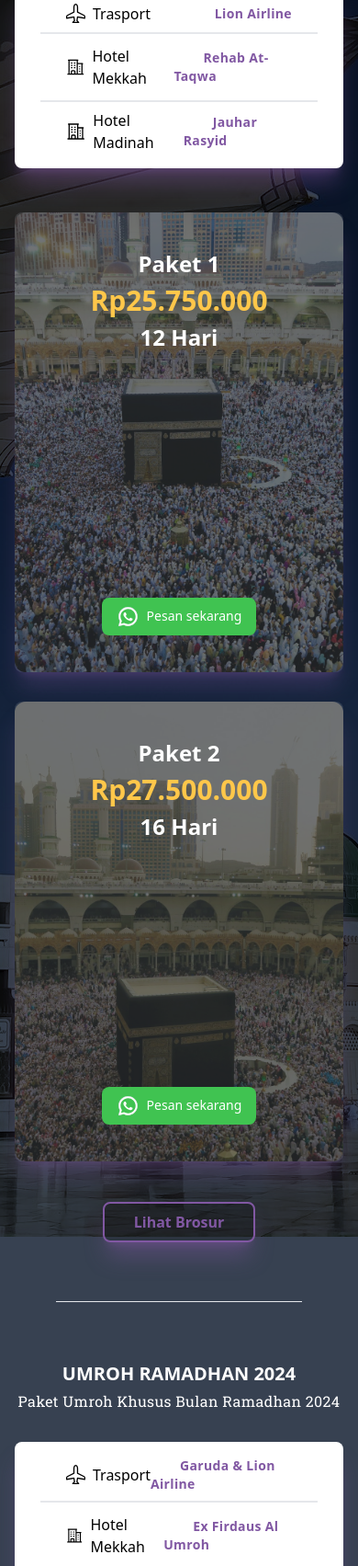
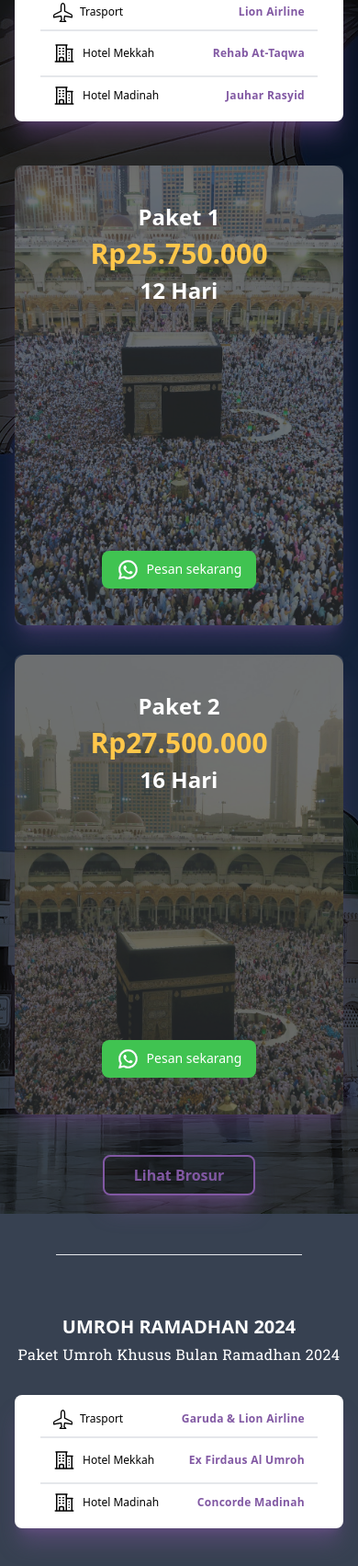
Before and after one commit to anggavirgi/bikru-zam-zam, a website: page index.html in a window 390 px wide. Shown: the part 1790-3493 px from the top of the page at 92% size. Drawn offline with nearby package versions, Linux system fonts and the light colour scheme.

Commit message:
update final

```diff
--- a/index.html
+++ b/index.html
@@ -3,6 +3,7 @@
   <head>
     <meta charset="UTF-8" />
     <meta name="viewport" content="width=device-width, initial-scale=1.0" />
+    <link rel="icon" type="image/x-icon" href="./assets/img/logo.png" />
 
     <title>Bikru Zam Zam</title>
 
@@ -239,7 +240,7 @@
           data-aos="fade-up"
         >
           <div
-            class="px-7 sm:px-0 w-full sm:w-auto flex justify-between items-center sm:block"
+            class="px-3.5 sm:px-0 w-full sm:w-auto flex justify-between items-center sm:block"
           >
             <div class="flex gap-2 items-center">
               <svg
@@ -254,14 +255,16 @@
                   d="M6.428 1.151C6.708.591 7.213 0 8 0s1.292.592 1.572 1.151C9.861 1.73 10 2.431 10 3v3.691l5.17 2.585a1.5 1.5 0 0 1 .83 1.342V12a.5.5 0 0 1-.582.493l-5.507-.918-.375 2.253 1.318 1.318A.5.5 0 0 1 10.5 16h-5a.5.5 0 0 1-.354-.854l1.319-1.318-.376-2.253-5.507.918A.5.5 0 0 1 0 12v-1.382a1.5 1.5 0 0 1 .83-1.342L6 6.691V3c0-.568.14-1.271.428-1.849m.894.448C7.111 2.02 7 2.569 7 3v4a.5.5 0 0 1-.276.447l-5.448 2.724a.5.5 0 0 0-.276.447v.792l5.418-.903a.5.5 0 0 1 .575.41l.5 3a.5.5 0 0 1-.14.437L6.708 15h2.586l-.647-.646a.5.5 0 0 1-.14-.436l.5-3a.5.5 0 0 1 .576-.411L15 11.41v-.792a.5.5 0 0 0-.276-.447L9.276 7.447A.5.5 0 0 1 9 7V3c0-.432-.11-.979-.322-1.401C8.458 1.159 8.213 1 8 1s-.458.158-.678.599"
                 />
               </svg>
-              <span class="text-base font-medium">Trasport</span>
+              <span class="text-xs sm:text-base font-medium">Trasport</span>
             </div>
-            <div class="indent-8 text-primary text-sm font-bold tracking-wide">
+            <div
+              class="indent-3 sm:indent-8 text-primary text-xs sm:text-sm font-bold tracking-wide"
+            >
               Lion Airline
             </div>
           </div>
           <div
-            class="border-y-2 py-3 sm:border-y-0 sm:border-x-2 sm:border-gray-300 px-7 md:px-10 lg:px-20 w-full sm:w-auto flex justify-between items-center sm:block"
+            class="border-y-2 py-3 sm:border-y-0 sm:border-x-2 sm:border-gray-300 px-3.5 md:px-10 lg:px-20 w-full sm:w-auto flex justify-between items-center sm:block"
           >
             <div class="flex gap-2 items-center">
               <svg
@@ -278,14 +281,16 @@
                   d="M2.25 21h19.5m-18-18v18m10.5-18v18m6-13.5V21M6.75 6.75h.75m-.75 3h.75m-.75 3h.75m3-6h.75m-.75 3h.75m-.75 3h.75M6.75 21v-3.375c0-.621.504-1.125 1.125-1.125h2.25c.621 0 1.125.504 1.125 1.125V21M3 3h12m-.75 4.5H21m-3.75 3.75h.008v.008h-.008v-.008Zm0 3h.008v.008h-.008v-.008Zm0 3h.008v.008h-.008v-.008Z"
                 />
               </svg>
-              <span class="text-base font-medium">Hotel Mekkah</span>
+              <span class="text-xs sm:text-base font-medium">Hotel Mekkah</span>
             </div>
-            <div class="indent-8 text-primary text-sm font-bold tracking-wide">
+            <div
+              class="indent-3 sm:indent-8 text-primary text-xs sm:text-sm font-bold tracking-wide"
+            >
               Rehab At-Taqwa
             </div>
           </div>
           <div
-            class="px-7 sm:px-0 w-full sm:w-auto flex justify-between items-center sm:block"
+            class="px-3.5 sm:px-0 w-full sm:w-auto flex justify-between items-center sm:block"
           >
             <div class="flex gap-2 items-center">
               <svg
@@ -302,9 +307,13 @@
                   d="M2.25 21h19.5m-18-18v18m10.5-18v18m6-13.5V21M6.75 6.75h.75m-.75 3h.75m-.75 3h.75m3-6h.75m-.75 3h.75m-.75 3h.75M6.75 21v-3.375c0-.621.504-1.125 1.125-1.125h2.25c.621 0 1.125.504 1.125 1.125V21M3 3h12m-.75 4.5H21m-3.75 3.75h.008v.008h-.008v-.008Zm0 3h.008v.008h-.008v-.008Zm0 3h.008v.008h-.008v-.008Z"
                 />
               </svg>
-              <span class="text-base font-medium">Hotel Madinah</span>
+              <span class="text-xs sm:text-base font-medium"
+                >Hotel Madinah</span
+              >
             </div>
-            <div class="indent-8 text-primary text-sm font-bold tracking-wide">
+            <div
+              class="indent-3 sm:indent-8 text-primary text-xs sm:text-sm font-bold tracking-wide"
+            >
               Jauhar Rasyid
             </div>
           </div>
@@ -468,7 +477,7 @@
           data-aos="fade-up"
         >
           <div
-            class="px-7 sm:px-0 w-full sm:w-auto flex justify-between items-center sm:block"
+            class="px-3.5 sm:px-0 w-full sm:w-auto flex justify-between items-center sm:block"
           >
             <div class="flex gap-2 items-center">
               <svg
@@ -483,14 +492,16 @@
                   d="M6.428 1.151C6.708.591 7.213 0 8 0s1.292.592 1.572 1.151C9.861 1.73 10 2.431 10 3v3.691l5.17 2.585a1.5 1.5 0 0 1 .83 1.342V12a.5.5 0 0 1-.582.493l-5.507-.918-.375 2.253 1.318 1.318A.5.5 0 0 1 10.5 16h-5a.5.5 0 0 1-.354-.854l1.319-1.318-.376-2.253-5.507.918A.5.5 0 0 1 0 12v-1.382a1.5 1.5 0 0 1 .83-1.342L6 6.691V3c0-.568.14-1.271.428-1.849m.894.448C7.111 2.02 7 2.569 7 3v4a.5.5 0 0 1-.276.447l-5.448 2.724a.5.5 0 0 0-.276.447v.792l5.418-.903a.5.5 0 0 1 .575.41l.5 3a.5.5 0 0 1-.14.437L6.708 15h2.586l-.647-.646a.5.5 0 0 1-.14-.436l.5-3a.5.5 0 0 1 .576-.411L15 11.41v-.792a.5.5 0 0 0-.276-.447L9.276 7.447A.5.5 0 0 1 9 7V3c0-.432-.11-.979-.322-1.401C8.458 1.159 8.213 1 8 1s-.458.158-.678.599"
                 />
               </svg>
-              <span class="text-base font-medium">Trasport</span>
+              <span class="text-xs sm:text-base font-medium">Trasport</span>
             </div>
-            <div class="indent-8 text-primary text-sm font-bold tracking-wide">
+            <div
+              class="indent-3 sm:indent-8 text-primary text-xs sm:text-sm font-bold tracking-wide"
+            >
               Garuda & Lion Airline
             </div>
           </div>
           <div
-            class="border-y-2 py-3 sm:border-y-0 sm:border-x-2 sm:border-gray-300 px-7 md:px-10 lg:px-20 w-full sm:w-auto flex justify-between items-center sm:block"
+            class="border-y-2 py-3 sm:border-y-0 sm:border-x-2 sm:border-gray-300 px-3.5 md:px-5 lg:px-20 w-full sm:w-auto flex justify-between items-center sm:block"
           >
             <div class="flex gap-2 items-center">
               <svg
@@ -507,14 +518,16 @@
                   d="M2.25 21h19.5m-18-18v18m10.5-18v18m6-13.5V21M6.75 6.75h.75m-.75 3h.75m-.75 3h.75m3-6h.75m-.75 3h.75m-.75 3h.75M6.75 21v-3.375c0-.621.504-1.125 1.125-1.125h2.25c.621 0 1.125.504 1.125 1.125V21M3 3h12m-.75 4.5H21m-3.75 3.75h.008v.008h-.008v-.008Zm0 3h.008v.008h-.008v-.008Zm0 3h.008v.008h-.008v-.008Z"
                 />
               </svg>
-              <span class="text-base font-medium">Hotel Mekkah</span>
+              <span class="text-xs sm:text-base font-medium">Hotel Mekkah</span>
             </div>
-            <div class="indent-8 text-primary text-sm font-bold tracking-wide">
+            <div
+              class="indent-3 sm:indent-8 text-primary text-xs sm:text-sm font-bold tracking-wide"
+            >
               Ex Firdaus Al Umroh
             </div>
           </div>
           <div
-            class="px-7 sm:px-0 w-full sm:w-auto flex justify-between items-center sm:block"
+            class="px-3.5 sm:px-0 w-full sm:w-auto flex justify-between items-center sm:block"
           >
             <div class="flex gap-2 items-center">
               <svg
@@ -531,9 +544,13 @@
                   d="M2.25 21h19.5m-18-18v18m10.5-18v18m6-13.5V21M6.75 6.75h.75m-.75 3h.75m-.75 3h.75m3-6h.75m-.75 3h.75m-.75 3h.75M6.75 21v-3.375c0-.621.504-1.125 1.125-1.125h2.25c.621 0 1.125.504 1.125 1.125V21M3 3h12m-.75 4.5H21m-3.75 3.75h.008v.008h-.008v-.008Zm0 3h.008v.008h-.008v-.008Zm0 3h.008v.008h-.008v-.008Z"
                 />
               </svg>
-              <span class="text-base font-medium">Hotel Madinah</span>
+              <span class="text-xs sm:text-base font-medium"
+                >Hotel Madinah</span
+              >
             </div>
-            <div class="indent-8 text-primary text-sm font-bold tracking-wide">
+            <div
+              class="indent-3 sm:indent-8 text-primary text-xs sm:text-sm font-bold tracking-wide"
+            >
               Concorde Madinah
             </div>
           </div>
@@ -880,7 +897,7 @@
         class="text-center font-extrabold text-lg md:text-2xl lg:text-3xl tracking-wide font-roboto text-white"
         data-aos="fade-up"
       >
-        Apa Kata Mereka Tentang Pelayanan Kami 😄
+        Kata Mereka Tentang Pelayanan Kami 😄
       </p>
       <div
         id="default-carousel"
@@ -889,7 +906,7 @@
       >
         <!-- Carousel wrapper -->
         <div
-          class="relative h-72 overflow-hidden rounded-lg md:h-96 text-white font-medium"
+          class="relative h-96 sm:h-72 overflow-hidden rounded-lg md:h-96 text-white font-medium"
         >
           <!-- Item 1 -->
           <div class="hidden duration-1000 ease-in-out" data-carousel-item>
```
Also changed, not shown: assets/css/output.css.
